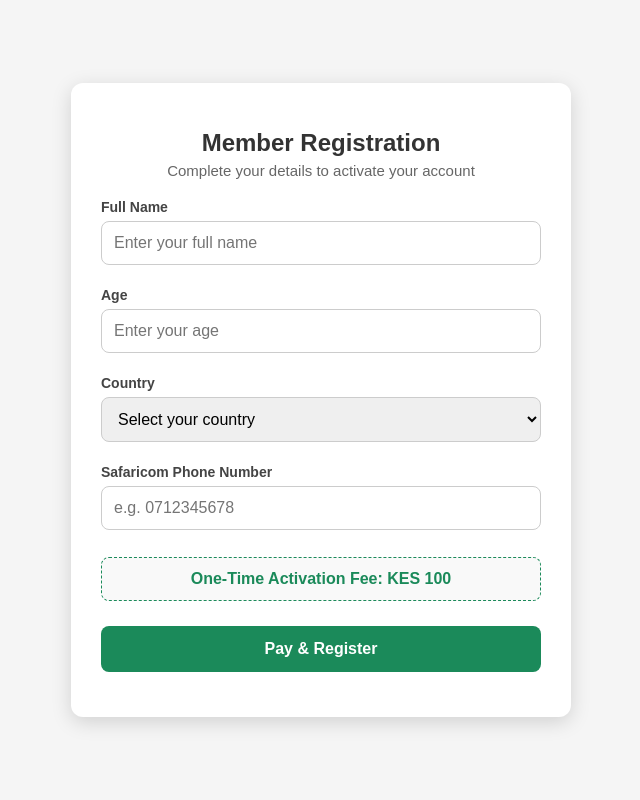
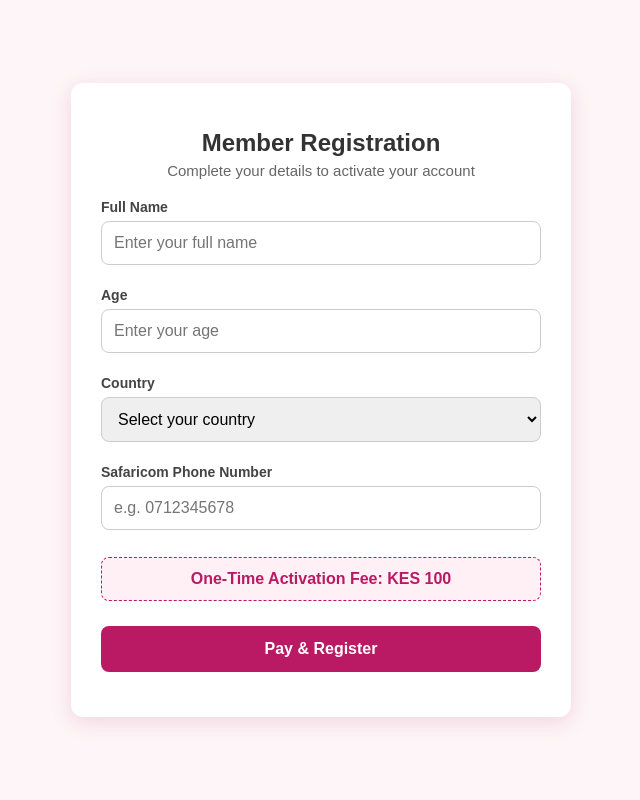
Before and after one commit to kimat07-cyber/mpesa-api, a Flask app: page / in a window 1280 px wide. Shown: the whole page, without its empty margins (319-959 px from the left). Run offline with Flask 3, Linux system fonts and the light colour scheme.

Commit message:
Update index.html

```diff
--- a/templates/index.html
+++ b/templates/index.html
@@ -6,7 +6,7 @@
     <style>
         body {
             font-family: Arial, sans-serif;
-            background: #f5f5f5;
+            background: #fdf5f7; /* Very light pink background */
             display: flex;
             justify-content: center;
             align-items: center;
@@ -21,7 +21,7 @@
             border-radius: 12px;
             width: 75vw;
             max-width: 500px;
-            box-shadow: 0 5px 20px rgba(0,0,0,0.15);
+            box-shadow: 0 5px 20px rgba(186, 26, 99, 0.15); /* Soft dark pink shadow */
             box-sizing: border-box;
         }
 
@@ -59,21 +59,26 @@
             box-sizing: border-box;
         }
 
+        input:focus, select:focus {
+            border-color: #ba1a63; /* Dark pink focus border */
+            outline: none;
+        }
+
         .fee-display {
-            background-color: #f9f9f9;
+            background-color: #fff0f5; /* Light lavender blush background */
             padding: 12px;
             border-radius: 8px;
-            border: 1px dashed #1b8a5a;
+            border: 1px dashed #ba1a63; /* Dark pink dashed border */
             text-align: center;
             font-weight: bold;
-            color: #1b8a5a;
+            color: #ba1a63; /* Dark pink text */
             margin: 15px 0;
         }
 
         button {
             width: 100%;
             padding: 14px;
-            background: #1b8a5a;
+            background: #ba1a63; /* Primary dark pink button */
             color: white;
             border: none;
             border-radius: 8px;
@@ -85,7 +90,7 @@
         }
 
         button:hover {
-            background: #115738;
+            background: #8e104a; /* Deeper pink on hover */
         }
 
         .msg {
```
